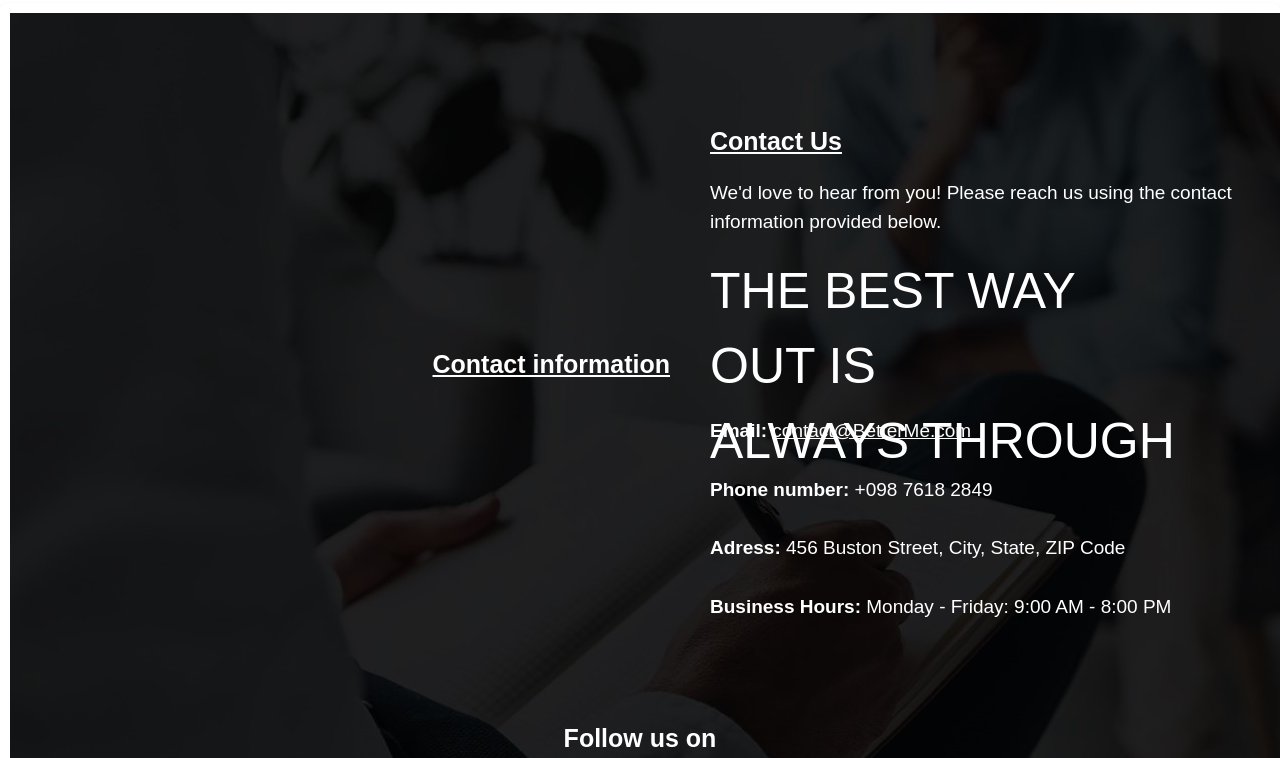
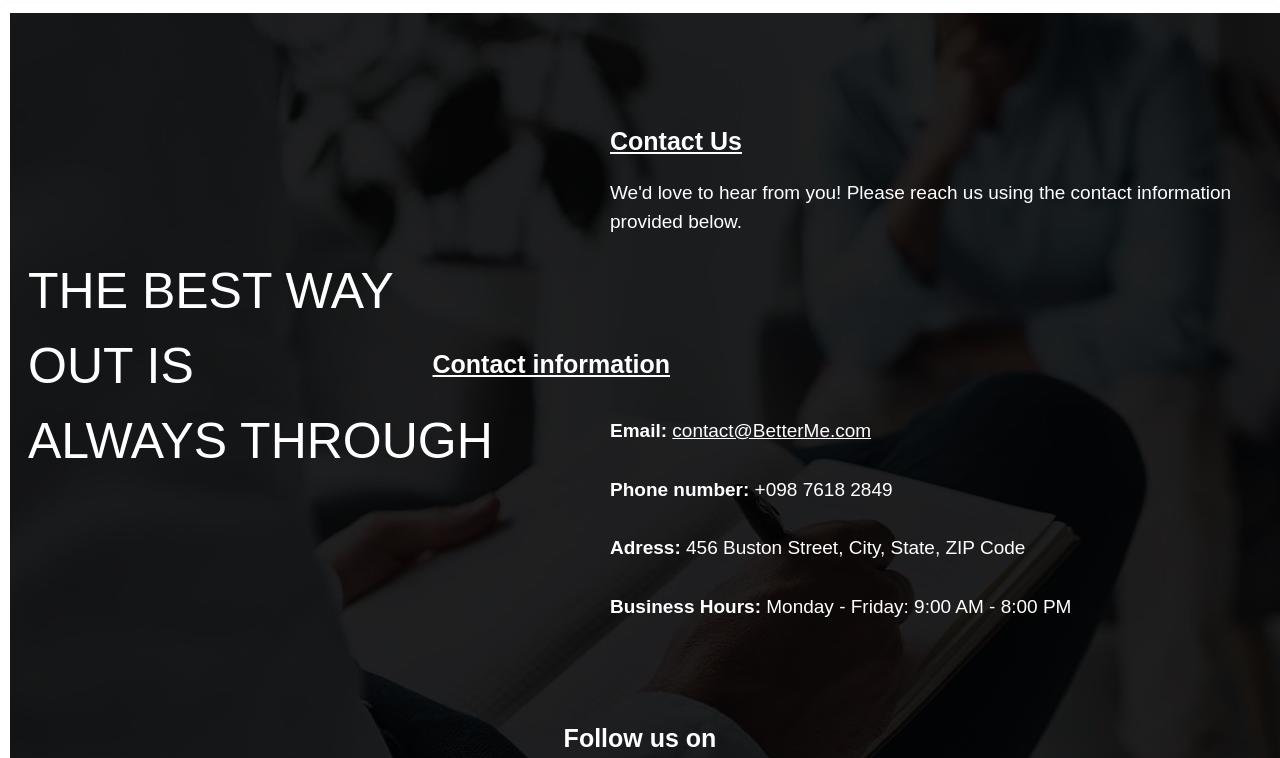
Before and after one commit to rahma0809/rahma.github.io, a plain HTML site: page index.html in a window 1280 px wide. Shown: the part 1840-2598 px from the top of the page. Drawn offline with nearby package versions, Linux system fonts and the light colour scheme.

Commit message:
Update style.css

```diff
--- a/style.css
+++ b/style.css
@@ -676,8 +676,42 @@ img2 img{
         padding-left: 600px;
     }
 
-    .contactus h2, .contactus p{
-        padding-left: 700px;
+    .contactus h2{
+        font-size: 25px;
+        color: #fffefe;
+        margin-bottom: 5px;
+        margin-top: -700px;
+        padding-left: 600px;
+        text-decoration: underline;
+    }
+
+    /*styling for the contact us section paragraph*/
+    .contactus p{
+        font-size: 19px;
+        line-height: 1.5;
+        color: #ffffff;
+        padding-left: 600px;
+    }
+
+    /*styling for the contact us section subheading*/
+    .contactus h3{
+        font-size: 25px;
+        color: rgb(255, 255, 255);
+        margin-top: -165px;
+        margin-bottom: -10px;
+    }
+
+    /*styling for strong elements inside contact us section*/
+    .contactus strong{
+        font-weight: bold;
+    }
+
+    .para1 p{
+        text-align: left;
+        padding: 18px;
+        font-size: 50px;
+        opacity: 0;
+        animation: fadeInText 3s ease forwards;
     }
 
     .img3 img{
```
